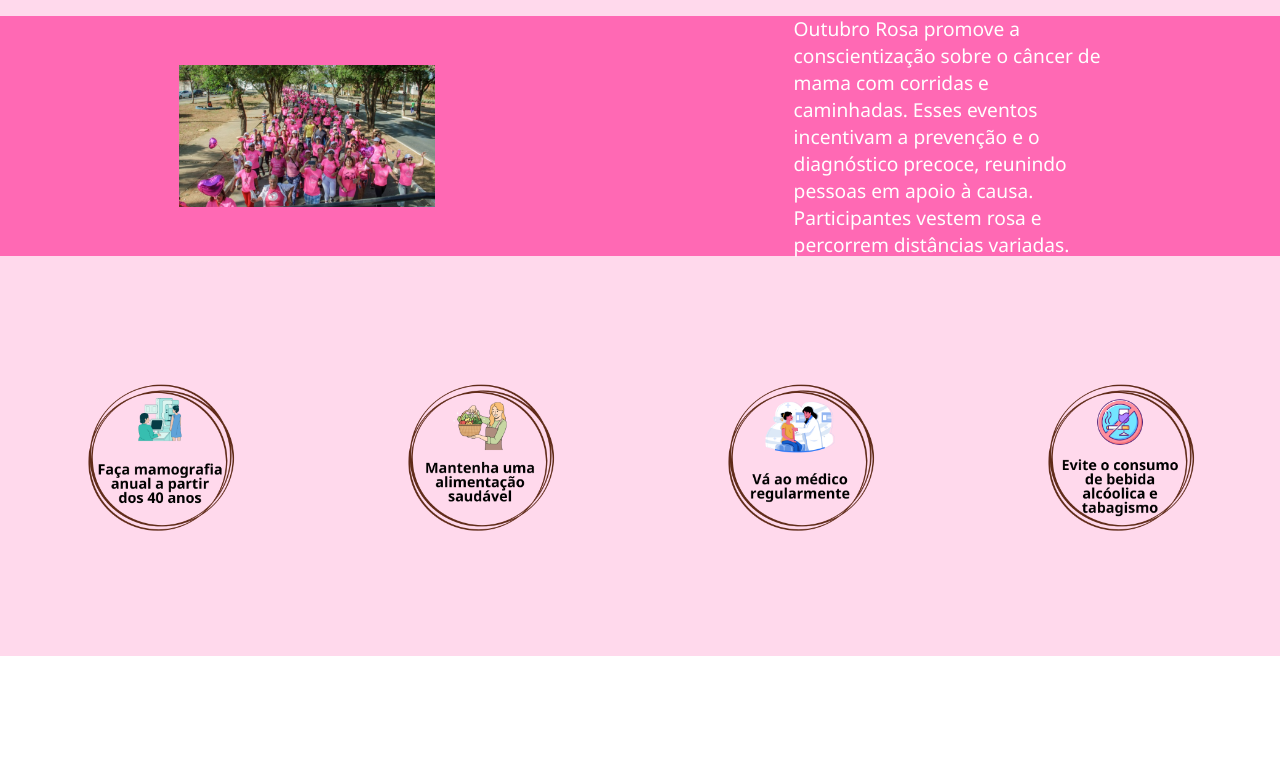
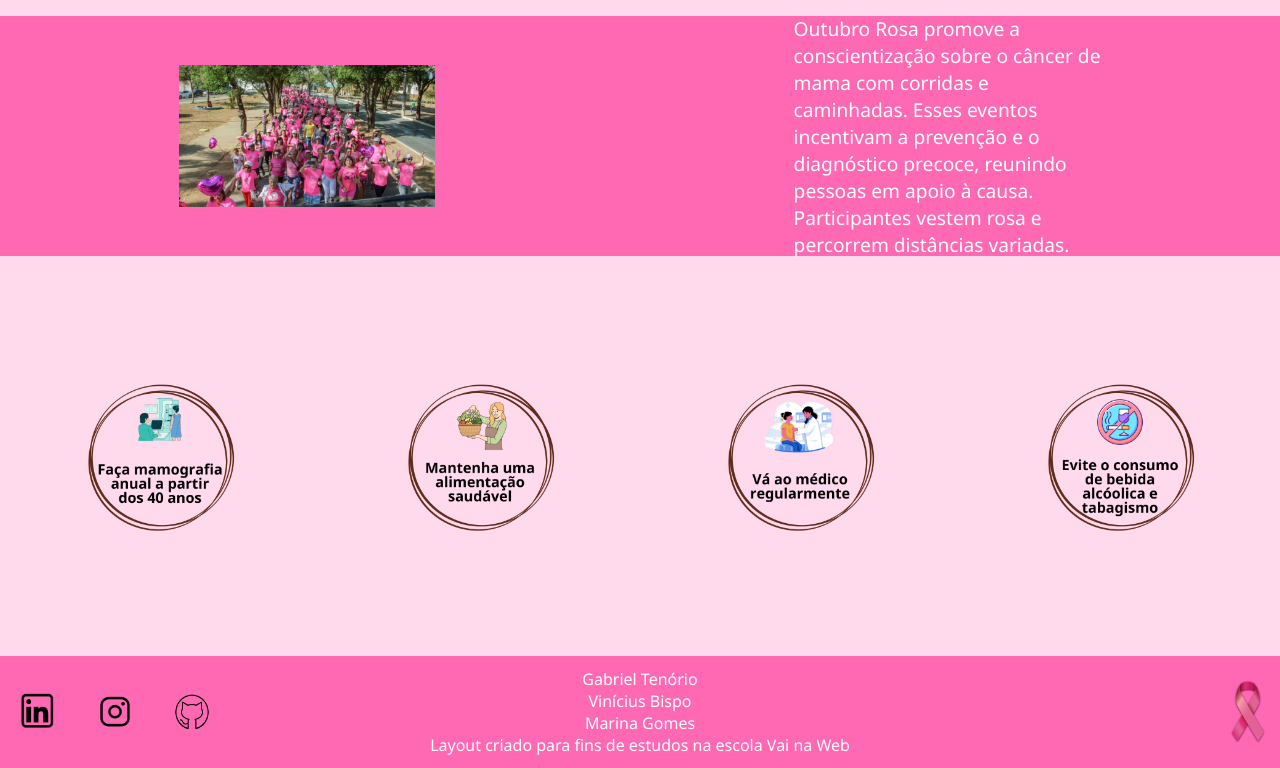
Before and after one commit to tenorioarandas/outubro-rosa, a plain HTML site: page index.html in a window 1280 px wide. Shown: the part 432-1200 px from the top of the page. Before the commit the page ends 1088 px from the top, so only its background shows below. Drawn offline with Linux system fonts and the light colour scheme.

Commit message:
:sparkles: criação do footer

```diff
--- a/index.html
+++ b/index.html
@@ -20,23 +20,41 @@
             </ul>
         </nav>
     </header>
+    <main>
         <section class="secaoPrevencao">
             <div class="caixaTexto">
                 <p>Outubro Rosa alerta sobre prevenção e diagnóstico precoce do câncer de mama. O mês de Outubro já é conhecido mundialmente como um mês marcado por ações afirmativas relacionadas à prevenção e diagnóstico precoce do câncer de mama. O movimento, conhecido como Outubro Rosa, é celebrado anualmente desde os anos 90.</p>
             </div>
-        <img src="./imagens/prevencao.png" alt="">
+            <img src="./imagens/prevencao.png" alt="Imagem de prevenção ao câncer de mama">
         </section>
         <section class="secaoEventos">
-        <img src="./imagens/eventos.png" alt="">
+            <img src="./imagens/eventos.png" alt="Imagem de uma caminhada sobre a conscientização do câncer de mama">
             <div class="caixaTexto">
                 <p>Outubro Rosa promove a conscientização sobre o câncer de mama com corridas e caminhadas. Esses eventos incentivam a prevenção e o diagnóstico precoce, reunindo pessoas em apoio à causa. Participantes vestem rosa e percorrem distâncias variadas.</p>
             </div>
         </section>
         <section class="secaoOrientacoes">
-        <img src="./imagens/mamografia.png" alt="">
-        <img src="./imagens/alimentacao.png" alt="">
-        <img src="/imagens/consulta.png" alt="">
-        <img src="/imagens/proibido-beber-fumar.png" alt="">
+            <img src="./imagens/mamografia.png" alt="Imagem informando sobre a mamografia">
+            <img src="./imagens/alimentacao.png" alt="Imagem informando sobre ter uma alimentação saudável">
+            <img src="./imagens/consulta.png" alt="Imagem informado sobre ir ao médico regularmente">
+            <img src="./imagens/proibido-beber-fumar.png" alt="Imagem informando para evitar o consumo de bebida alcóolica e tabagismo">
         </section>
+    </main>
+    <footer>
+        <div class="iconesFooter">
+            <img src="./imagens/linkedin-icon.png" alt="Ícone do Linkedin">
+            <img src="./imagens/instagram-icon.png" alt="Ícone do Instagram">
+            <img src="./imagens/github-icon.png" alt="Ícone do GitHub">
+        </div>
+        <ul>
+            <li>Gabriel Tenório</li>
+            <li>Vinícius Bispo</li>
+            <li>Marina Gomes</li>
+            <li>Layout criado para fins de estudos na escola Vai na Web</li>
+        </ul>
+        <div class="iconeLacoRosa">
+            <img src="./imagens/laco-rosa.png" alt="Imagem de um laço rosa">
+        </div>
+    </footer>
 </body>
 </html>
--- a/style.scss
+++ b/style.scss
@@ -43,11 +43,11 @@ nav {
 }
 
 .secaoPrevencao {
+    background-color: #FFD9EC;
     height: 42vh;
     display: flex;
     justify-content: space-around;
     align-items: center;
-    background-color: #FFD9EC;
     div {
         width: 24vw;
         p {
@@ -60,16 +60,16 @@ nav {
 }
 
 .secaoEventos {
+    background-color: #FF69B4;
     height: 30vh;
     display: flex;
     justify-content: space-around;
     align-items: center;
-    background-color: #FF69B4;
     div {
         width: 24vw;
         p {
+            color: #FFFFFF;
             font-size: 1.2em;
-            color: #FFFFFF;
         }
     }
     img {
@@ -78,12 +78,44 @@ nav {
 }
 
 .secaoOrientacoes {
+    background-color: #FFD9EC;
     height: 50vh;
     display: flex;
     justify-content: space-around;
     align-items: center;
-    background-color: #FFD9EC;
     img {
         width: 12vw;
     }
 }
+
+footer {
+    background-color: #FF69B4;
+    height: 14vh;
+    display: flex;
+    justify-content: space-between;
+    align-items: center;
+    .iconesFooter {
+        width: 18vw;
+        display: flex;
+        justify-content: space-around;
+        img {
+            width: 3vw;
+        }
+    }
+    ul {
+        text-align: center;
+        list-style: none;
+        li {
+            color: #FFFFFF;
+            font-size: 1em;
+        }
+    }
+    .iconeLacoRosa {
+        width: 18vw;
+        display: flex;
+        justify-content: flex-end;
+        img {
+            width: 5vw;
+        }
+    }
+}
```
Also changed, not shown: imagens/github-icon.png (added), imagens/instagram-icon.png (added), imagens/laco-rosa.png (added), imagens/linkedin-icon.png (added), style.css, 1 other file. Lines whose indentation alone changed are shown as unchanged.
